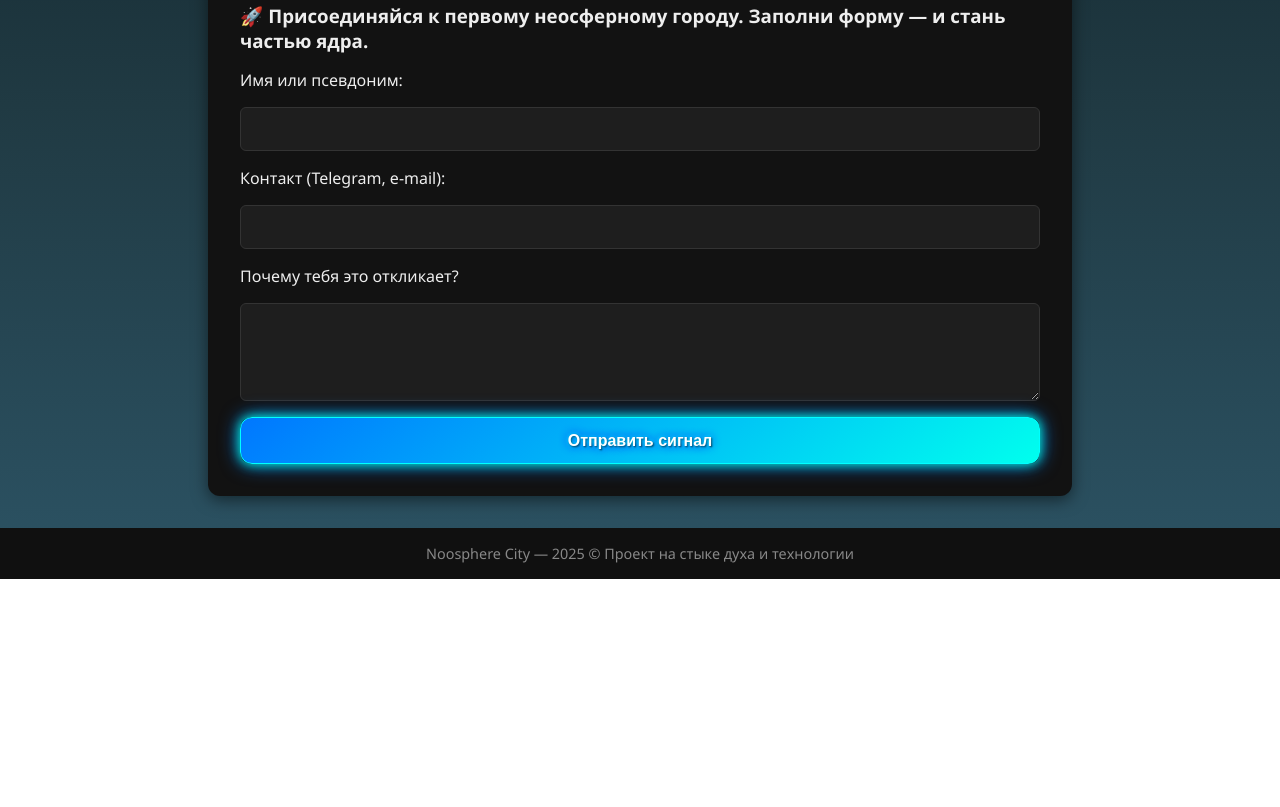
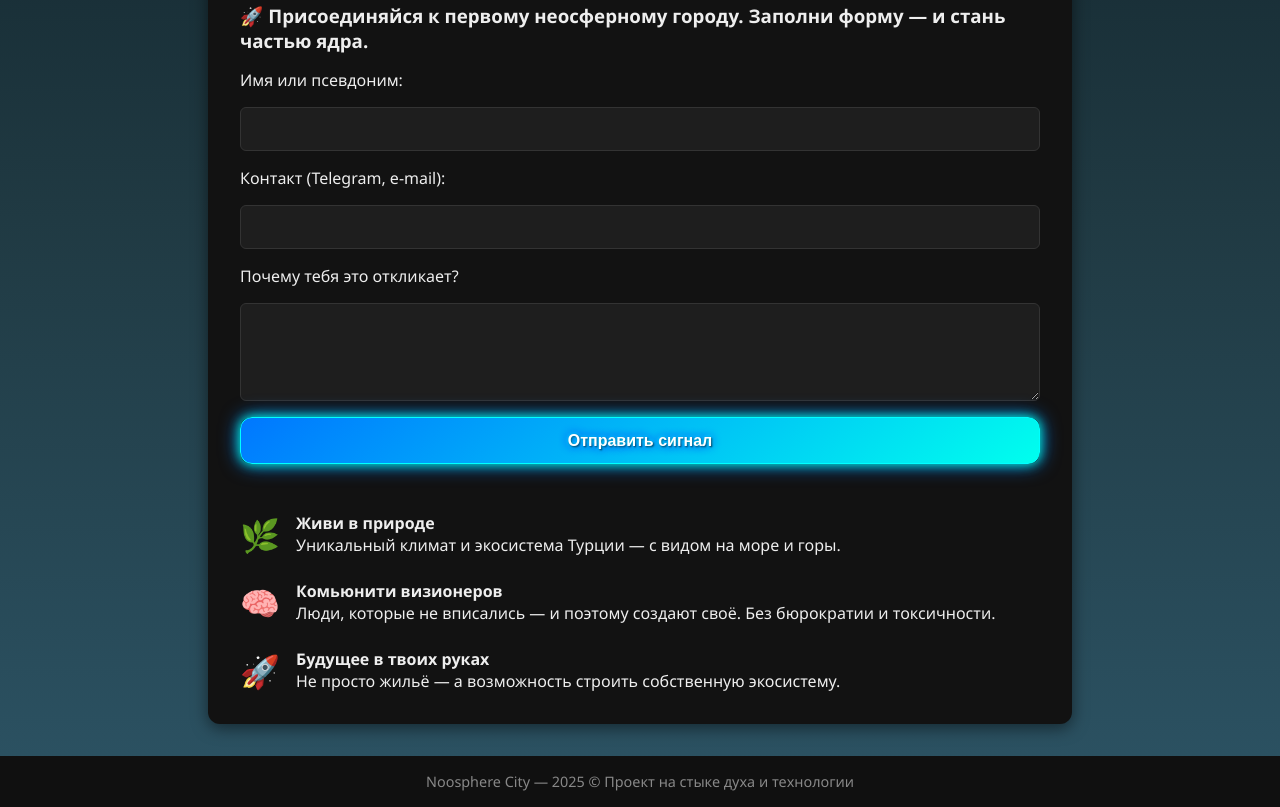
Before and after one commit to safal207/noosphere-city, a plain HTML site: page index.html in a window 1280 px wide. Shown: the part 369-1176 px from the top of the page. Before the commit the page ends 948 px from the top, so only its background shows below. Drawn offline with Linux system fonts and the light colour scheme.

Commit message:
Update index.html
Я добавил секцию из трёх иконок с преимуществами — в стиле SamCart/ClickFunnels:

🌿 Природа и климат

🧠 Комьюнити визионеров

🚀 Возможность строить новое

```diff
--- a/index.html
+++ b/index.html
@@ -203,7 +203,30 @@
         <div id="successMessage" class="success-message">✅ Сообщение отправлено!</div>
       </form>
     </div>
-  </section>
+  <div style="display: flex; flex-direction: column; gap: 1.5rem; margin-top: 3rem;">
+  <div style="display: flex; align-items: center; gap: 1rem;">
+    <div style="font-size: 2rem;">🌿</div>
+    <div>
+      <strong>Живи в природе</strong><br>
+      Уникальный климат и экосистема Турции — с видом на море и горы.
+    </div>
+  </div>
+  <div style="display: flex; align-items: center; gap: 1rem;">
+    <div style="font-size: 2rem;">🧠</div>
+    <div>
+      <strong>Комьюнити визионеров</strong><br>
+      Люди, которые не вписались — и поэтому создают своё. Без бюрократии и токсичности.
+    </div>
+  </div>
+  <div style="display: flex; align-items: center; gap: 1rem;">
+    <div style="font-size: 2rem;">🚀</div>
+    <div>
+      <strong>Будущее в твоих руках</strong><br>
+      Не просто жильё — а возможность строить собственную экосистему.
+    </div>
+  </div>
+</div>
+</section>
   <footer>
     Noosphere City — 2025 © Проект на стыке духа и технологии
   </footer>
```
